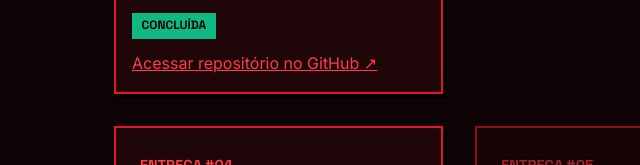
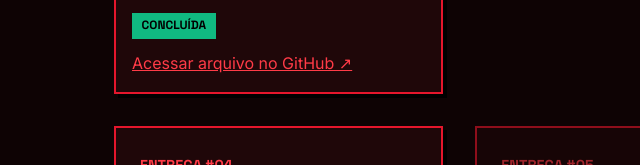
Before and after one commit to jotalucs/Portfolio, a plain HTML site: page index.html in a window 1280 px wide. Shown: the part 2375-2540 px from the top of the page, 0-640 px from the left. Drawn offline with Linux system fonts and the light colour scheme.

Commit message:
Corrige link da entrega 1 para o arquivo da capa do álbum

```diff
--- a/index.html
+++ b/index.html
@@ -774,7 +774,7 @@
               alt="Capa do álbum pessoal de João Lucas, em vermelho e preto, com tema do Flamengo e cinco faixas de valores pessoais"
             >
             <span class="selo-status selo-concluida">Concluída</span>
-          <a href="https://github.com/jotalucs/Capa-alb-m-" target="_blank" rel="noopener noreferrer" style="display:block;margin-top:.75rem;color:var(--cor-texto);text-decoration:underline;">Acessar repositório no GitHub ↗</a>
+          <a href="https://github.com/jotalucs/Capa-alb-m-/blob/main/capa-album.jpg" target="_blank" rel="noopener noreferrer" style="display:block;margin-top:.75rem;color:var(--cor-texto);text-decoration:underline;">Acessar arquivo no GitHub ↗</a>
           </article>
 
           <!-- Card 2 -->
```
